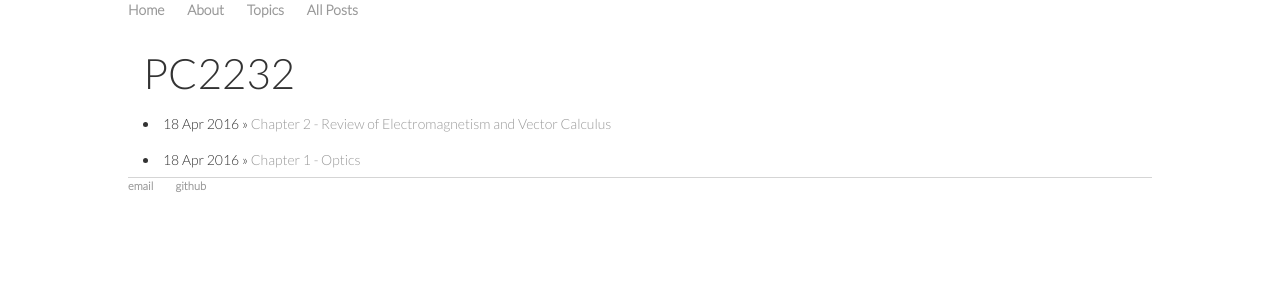
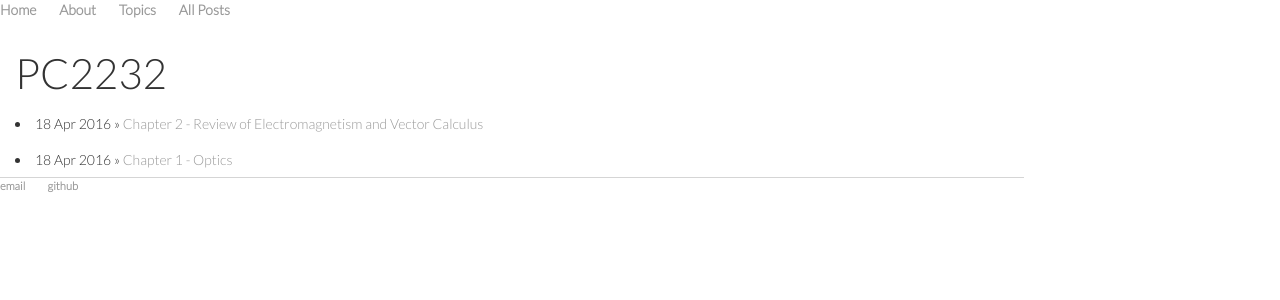
Before and after one commit to serriferous/initial.github.io, a Jekyll site: the page built from PC2232.html, in a window 1280 px wide. Shown: the top 300 px of the page. Built offline with Jekyll 4.4.1, drawn with Linux system fonts in a browser that asks for light colours.

Commit message:
Update main.css

```diff
--- a/css/main.css
+++ b/css/main.css
@@ -9,10 +9,8 @@
 }
 
 body{
-  padding: 0px;
+  padding: auto;
   width: 80%;
-  margin-left:auto;
-  margin-right:auto;
 }
 
 nav ul, footer ul {
```
